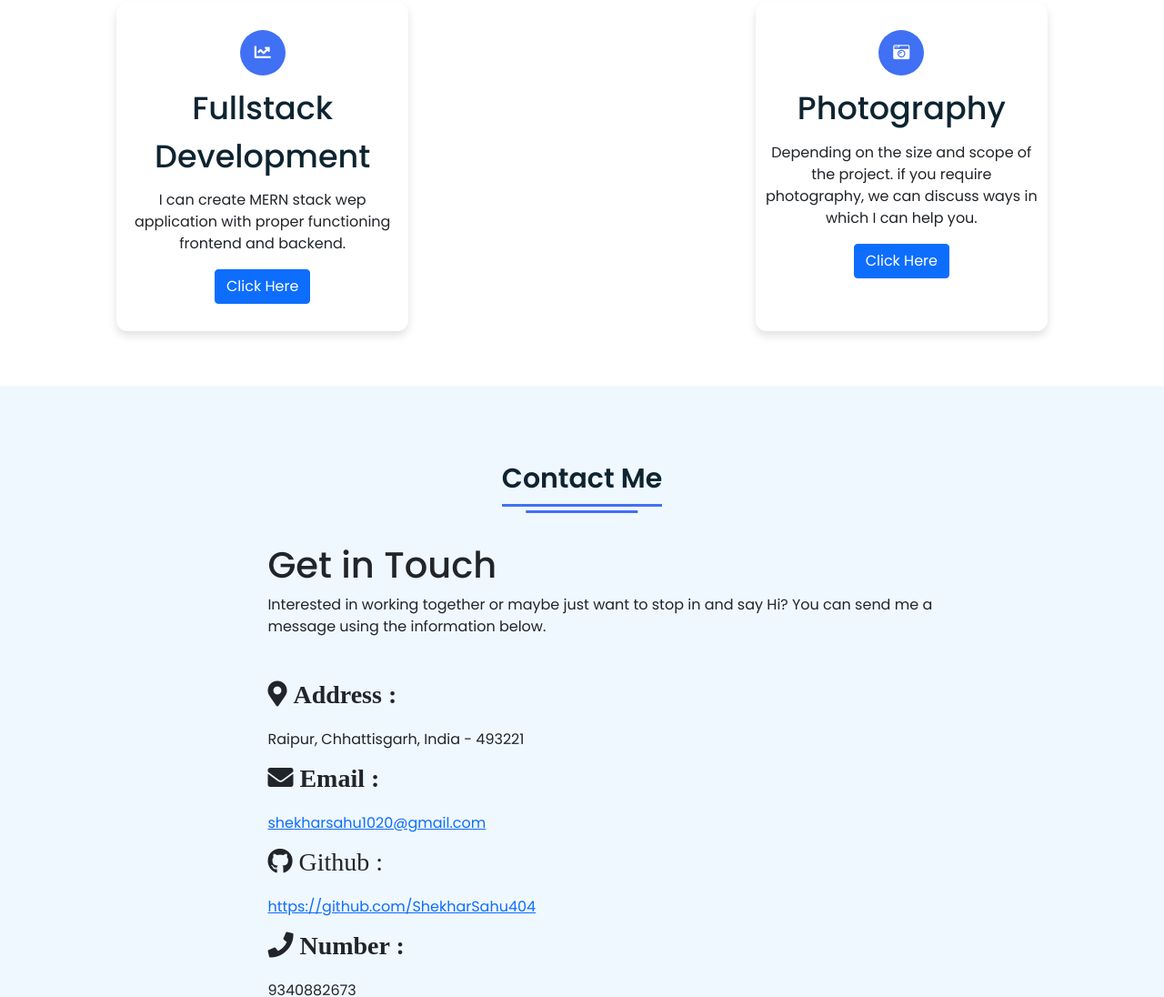
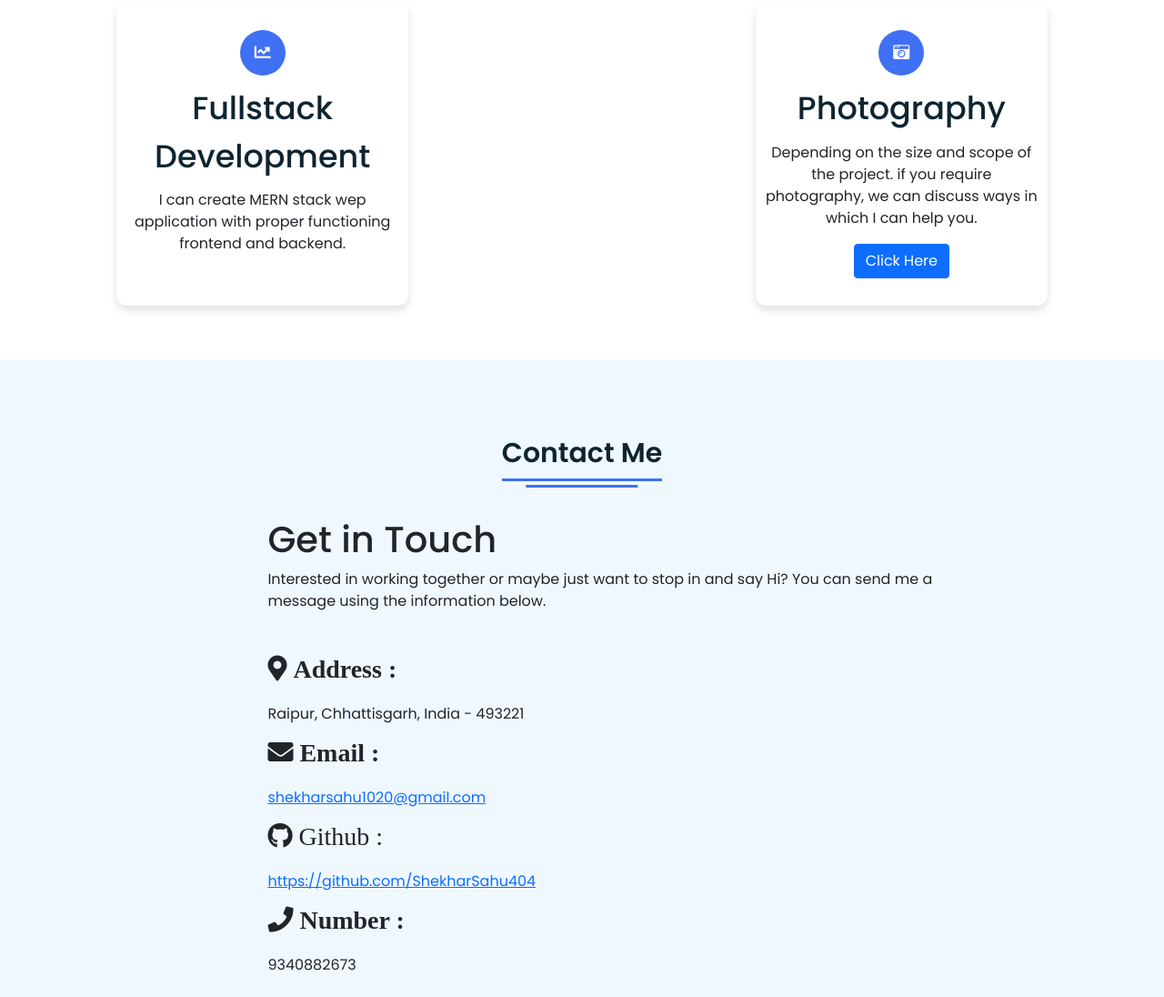
Before and after one commit to ShekharSahu404/ShekharSahu404.github.io, a plain HTML site: page index.html in a window 1280 px wide. Shown: the part 3388-4484 px from the top of the page at 91% size. Drawn offline with nearby package versions, Linux system fonts and the light colour scheme.

Commit message:
Update index.html
Signed-off-by: Shekhar Sahu <93962676+ShekharSahu404@users.noreply.github.com>

```diff
--- a/index.html
+++ b/index.html
@@ -183,9 +183,9 @@
           </div>
           <div class="topic">Fullstack Development</div>
           <p>I can create MERN stack wep application with proper functioning frontend and backend.</p>
-          <button type="button" class="btn btn-primary" data-bs-toggle="modal" data-bs-target="#exampleModal">
+<!--           <button type="button" class="btn btn-primary" data-bs-toggle="modal" data-bs-target="#exampleModal">
             Click Here
-          </button>
+          </button> -->
           <div class="modal fade" id="exampleModal" tabindex="-1" aria-labelledby="exampleModalLabel"
             aria-hidden="true">
             <div class="modal-dialog">
```
